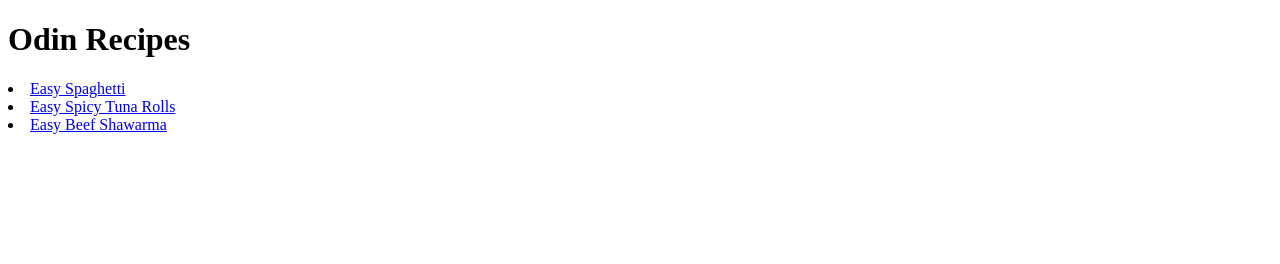
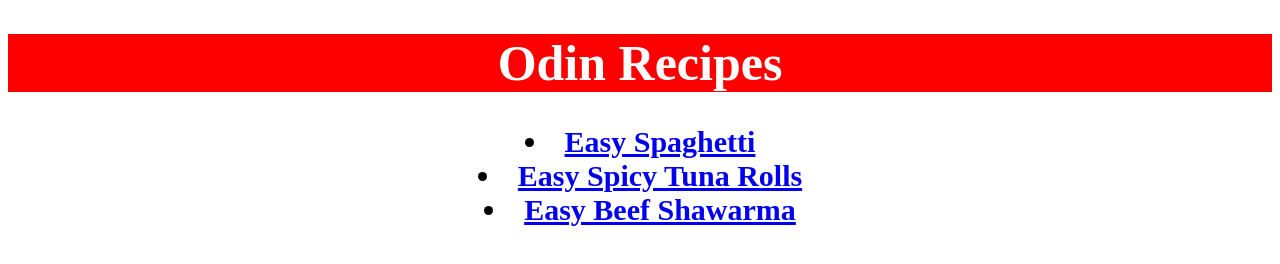
Before and after one commit to Aedrux/odin-recipes, a plain HTML site: page index.html in a window 1280 px wide. Drawn offline with Linux system fonts and the light colour scheme.

Commit message:
Style home page slightly

```diff
--- a/index.html
+++ b/index.html
@@ -4,12 +4,13 @@
   <head>
     <meta charset="utf-8" />
     <title>Odin Recipes</title>
+    <link rel="stylesheet" href="./style.css" />
   </head>
 
   <body>
-    <h1>Odin Recipes</h1>
+    <h1 class="odintitle">Odin Recipes</h1>
 
-    <ui>
+    <ui class="recipelinks">
       <li>
         <a href="./recipes/easy-spaghetti.html" target="_blank"
           >Easy Spaghetti</a
--- /dev/null
+++ b/style.css
@@ -0,0 +1,13 @@
+.odintitle {
+  background-color: red;
+  color: white;
+  text-align: center;
+  font-size: 50px;
+}
+
+.recipelinks {
+  text-align: center;
+  font-size: 30px;
+  font-weight: bold;
+  color: black;
+}
```
